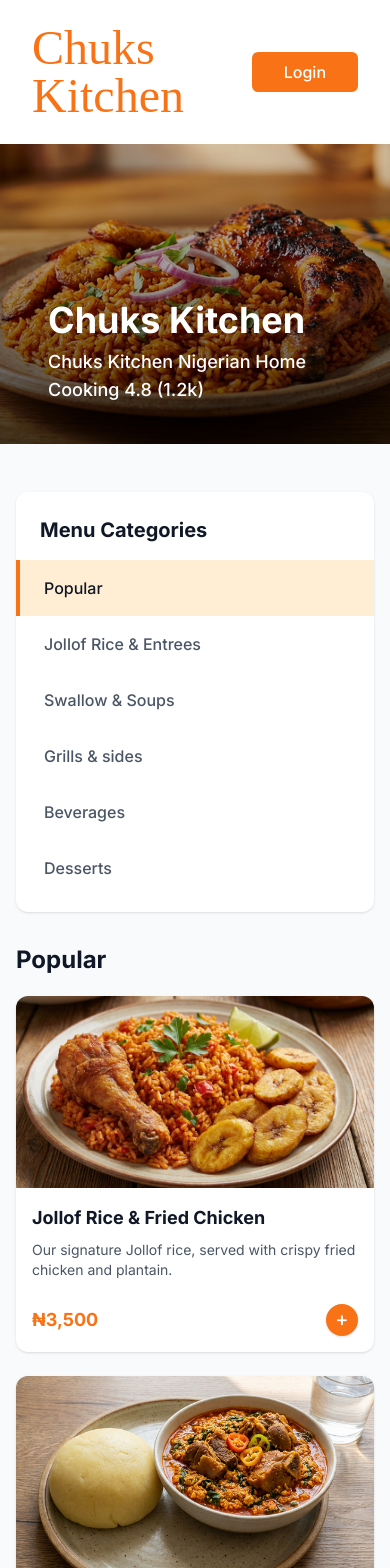
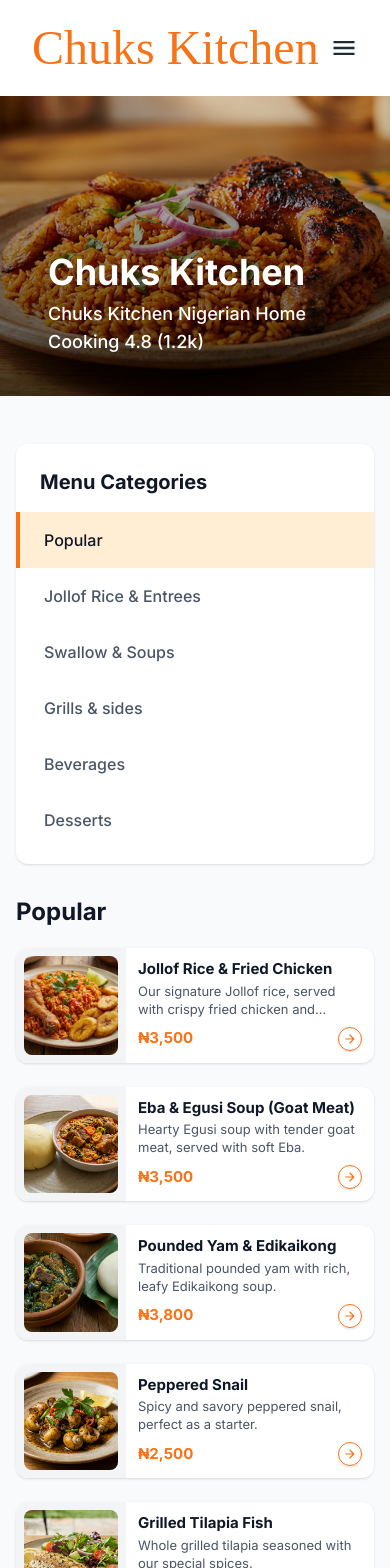
Before and after one commit to DeeEmperor/chucksKitchen, a React (Vite) app: page /chucksKitchen/explore in a window 390 px wide. Shown: the top 1568 px of the page. Built offline with nearby package versions, Linux system fonts and the light colour scheme; a web font is replaced by a local one.

Commit message:
mobile resp 100%

```diff
--- a/src/components/HomeNavbar.jsx
+++ b/src/components/HomeNavbar.jsx
@@ -1,13 +1,15 @@
-import React from 'react';
+import React, { useState } from 'react';
 import { Link, useLocation } from 'react-router-dom';
+import { MdMenu } from 'react-icons/md';
 
 const HomeNavbar = () => {
     const location = useLocation();
+    const [isMenuOpen, setIsMenuOpen] = useState(false);
 
     const isActive = (path) => location.pathname === path;
 
     return (
-        <nav className="flex items-center justify-between px-8 py-6 w-full max-w-7xl mx-auto">
+        <nav className="flex items-center justify-between px-8 py-6 w-full max-w-7xl mx-auto relative relative z-50">
             <Link to="/home" className="text-5xl text-brand-orange font-script">
                 Chuks Kitchen
             </Link>
@@ -39,11 +41,61 @@ const HomeNavbar = () => {
                 </Link>
             </div>
 
-            <div className="flex items-center">
+            <div className="hidden md:flex items-center">
                  <Link to="/signin" className="px-8 py-2 bg-brand-orange text-white rounded-md hover:bg-orange-600 transition-colors font-medium">
                     Login
                 </Link>
             </div>
+
+            <button
+                className="flex md:hidden items-center justify-center text-gray-800 hover:text-brand-orange transition-colors"
+                onClick={() => setIsMenuOpen(!isMenuOpen)}
+            >
+                <MdMenu size={28} />
+            </button>
+
+            {/* Mobile Dropdown Menu */}
+            {isMenuOpen && (
+                <div className="absolute top-full left-0 w-full bg-white shadow-lg border-t border-gray-100 flex flex-col md:hidden z-50 animate-in slide-in-from-top-2">
+                    <Link
+                        to="/home"
+                        onClick={() => setIsMenuOpen(false)}
+                        className={`px-8 py-4 border-b border-gray-50 transition-colors ${isActive('/home') ? 'text-brand-orange font-bold bg-orange-50/50' : 'text-gray-800 hover:bg-gray-50'}`}
+                    >
+                        Home
+                    </Link>
+                    <Link
+                        to="/explore"
+                        onClick={() => setIsMenuOpen(false)}
+                        className={`px-8 py-4 border-b border-gray-50 transition-colors ${isActive('/explore') ? 'text-brand-orange font-bold bg-orange-50/50' : 'text-gray-800 hover:bg-gray-50'}`}
+                    >
+                        Explore
+                    </Link>
+                    <Link
+                        to="/my-orders"
+                        onClick={() => setIsMenuOpen(false)}
+                        className={`px-8 py-4 border-b border-gray-50 transition-colors ${isActive('/my-orders') ? 'text-brand-orange font-bold bg-orange-50/50' : 'text-gray-800 hover:bg-gray-50'}`}
+                    >
+                        My Orders
+                    </Link>
+                    <Link
+                        to="/account"
+                        onClick={() => setIsMenuOpen(false)}
+                        className={`px-8 py-4 border-b border-gray-50 transition-colors ${isActive('/account') ? 'text-brand-orange font-bold bg-orange-50/50' : 'text-gray-800 hover:bg-gray-50'}`}
+                    >
+                        Account
+                    </Link>
+                    <div className="px-8 py-6">
+                        <Link
+                            to="/signin"
+                            onClick={() => setIsMenuOpen(false)}
+                            className="block w-full text-center py-3 bg-brand-orange text-white rounded-md hover:bg-orange-600 transition-colors font-medium"
+                        >
+                            Login
+                        </Link>
+                    </div>
+                </div>
+            )}
         </nav>
     );
 };
--- a/src/pages/Explore.jsx
+++ b/src/pages/Explore.jsx
@@ -1,5 +1,6 @@
 import React, { useState } from 'react';
 import { Link } from 'react-router-dom';
+import { MdArrowForward } from 'react-icons/md';
 
 import heroImage from '../assets/jollofDelights.png';
 
@@ -109,37 +110,42 @@ const Explore = () => {
                   <Link
                     to={`/food/${item.id}`}
                     key={`${item.id}-${idx}`}
-                    className="bg-white rounded-xl shadow-sm overflow-hidden hover:shadow-md transition-shadow flex flex-col h-full cursor-pointer group"
+                    className="bg-white rounded-xl shadow-sm hover:shadow-md transition-shadow flex flex-row md:flex-col h-full cursor-pointer group overflow-hidden"
                   >
 
-                    <div className="w-full h-48 sm:h-56 relative overflow-hidden bg-gray-100">
+                    <div className="w-[110px] h-auto min-h-[110px] md:w-full md:h-48 flex-shrink-0 relative overflow-hidden bg-gray-100 p-2 md:p-0">
                       <img
                         src={item.image}
                         alt={item.name}
-                        className="w-full h-full object-cover group-hover:scale-105 transition-transform duration-300"
+                        className="w-full h-full object-cover rounded-lg md:rounded-none md:rounded-t-xl group-hover:scale-105 transition-transform duration-300"
                       />
                     </div>
 
-                    <div className="p-4 flex flex-col flex-grow">
-                      <h4 className="text-lg font-bold text-gray-900 mb-2 group-hover:text-brand-orange transition-colors">{item.name}</h4>
-                      <p className="text-gray-600 text-sm mb-4 line-clamp-3">
+                    <div className="p-3 md:p-4 flex flex-col flex-grow justify-center md:justify-start">
+                      <h4 className="text-[15px] md:text-lg font-bold text-gray-900 mb-1 md:mb-2 group-hover:text-brand-orange transition-colors leading-tight">{item.name}</h4>
+                      <p className="text-gray-600 text-[13px] md:text-sm mb-2 md:mb-4 line-clamp-2 md:line-clamp-3 leading-snug">
                         {item.description}
                       </p>
 
-                      <div className="flex items-center justify-between mt-auto pt-2">
-                        <span className="text-brand-orange font-bold text-lg">{item.price}</span>
+                      <div className="flex items-center justify-between mt-auto">
+                        <span className="text-brand-orange font-bold text-[15px] md:text-lg">{item.price}</span>
                         <button
                           onClick={(e) => {
                             e.preventDefault();
                           }}
-                          className="w-8 h-8 rounded-full bg-brand-orange text-white flex items-center justify-center hover:bg-orange-600 transition-colors shadow-sm"
+                          className="w-6 h-6 md:w-8 md:h-8 rounded-full border border-brand-orange text-brand-orange flex items-center justify-center hover:bg-brand-orange hover:text-white transition-colors shadow-sm"
                         >
-                           <span className="text-xl font-medium mt-[-2px]">+</span>
+                           <MdArrowForward className="text-[14px] md:text-xl" />
                         </button>
                       </div>
                     </div>
                   </Link>
                 ))}
+              </div>
+              <div className="w-full flex justify-center mt-6 mb-8">
+                <Link to="#" className="text-[#64B5F6] text-[13px] font-medium hover:underline">
+                  View All Categories
+                </Link>
               </div>
             </div>
           ))}
```
